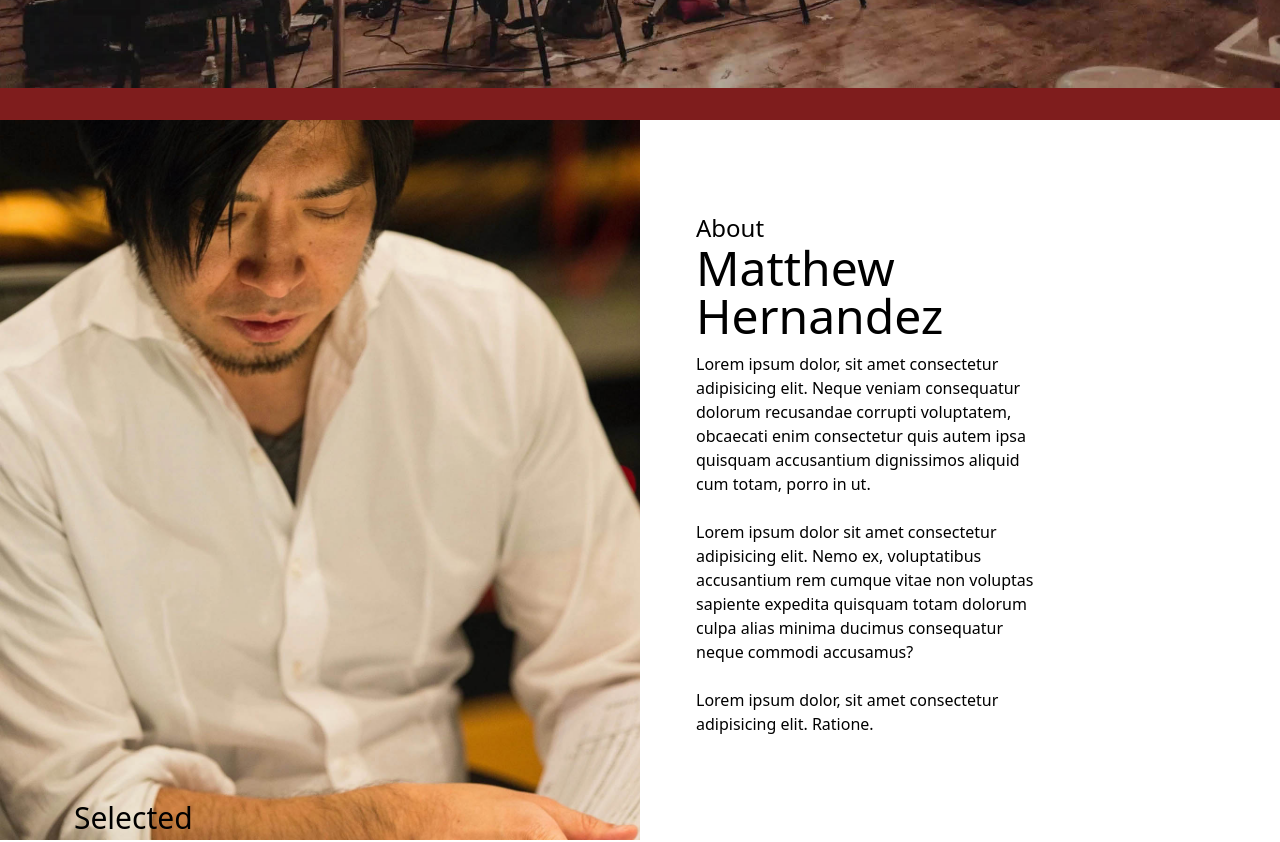
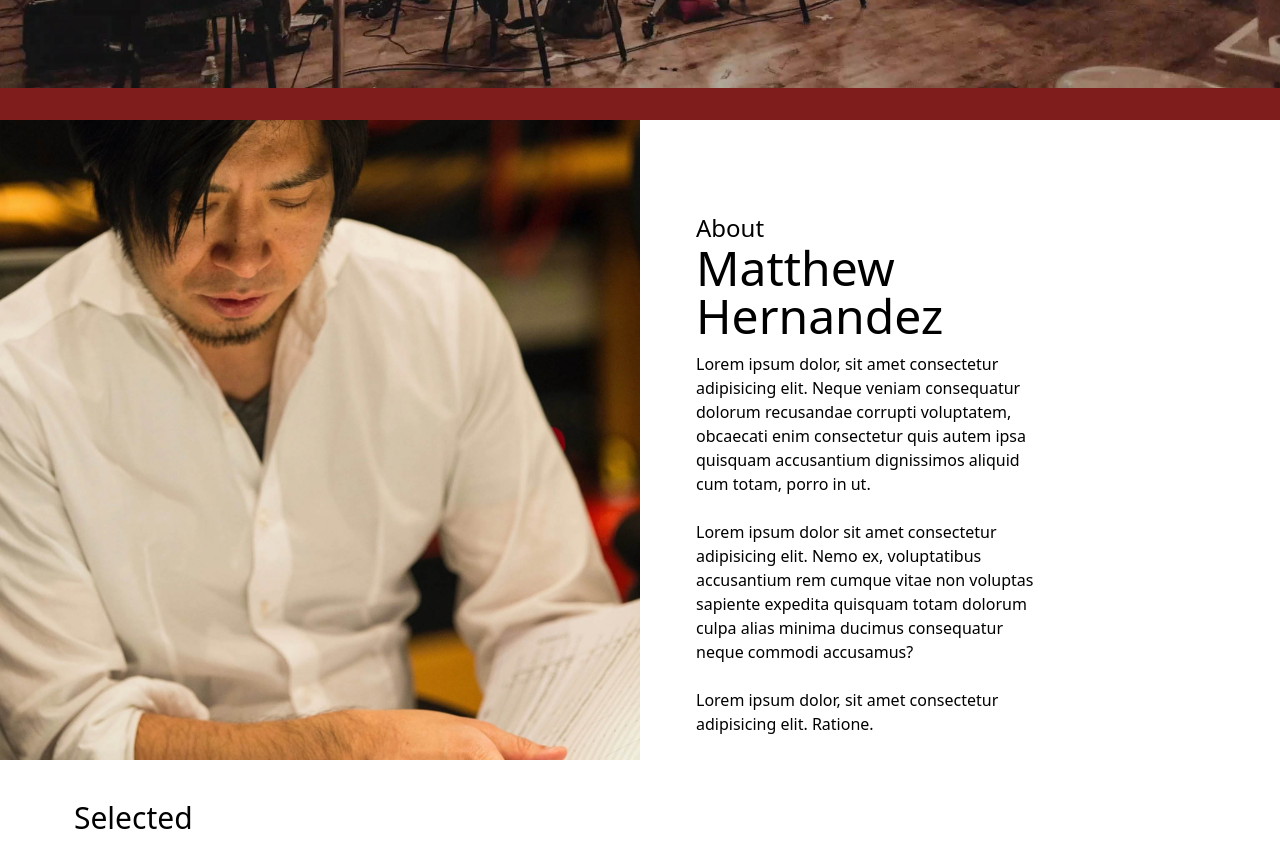
Before and after one commit to Cyber-Digital-llc/Matthews-Portfolio-Website-FE, a Next.js app: page / in a window 1280 px wide. Shown: the part 740-1582 px from the top of the page. Built offline with nearby package versions, Linux system fonts and the light colour scheme.

Commit message:
working on mobile responsiveness

```diff
--- a/components/About.jsx
+++ b/components/About.jsx
@@ -7,7 +7,7 @@ const About = () => {
       className="flex flex-col align-middle xxs:flex-col xs:flex-col xl:flex xl:flex-row xl:w-full lg:flex lg:flex-row lg:h-max md:flex md:h-max sm:flex sm:flex-row sm:h-max py-0 px-0 w-full sm:items-center  border-t-[2rem] border-t-red-900"
     >
       <div className="w-full">
-        <div className="flex justify-center w-full bg-headShotBGI xl:h-[90vh] h-96 bg-cover bg-scroll mx-auto"></div>
+        <div className="flex justify-center w-full bg-headShotBGI xl:h-[90vh] xl:bg-contain h-96 bg-cover bg-scroll mx-auto bg-no-repeat "></div>
       </div>
 
       <div className="flex w-full justify-center ">
```
